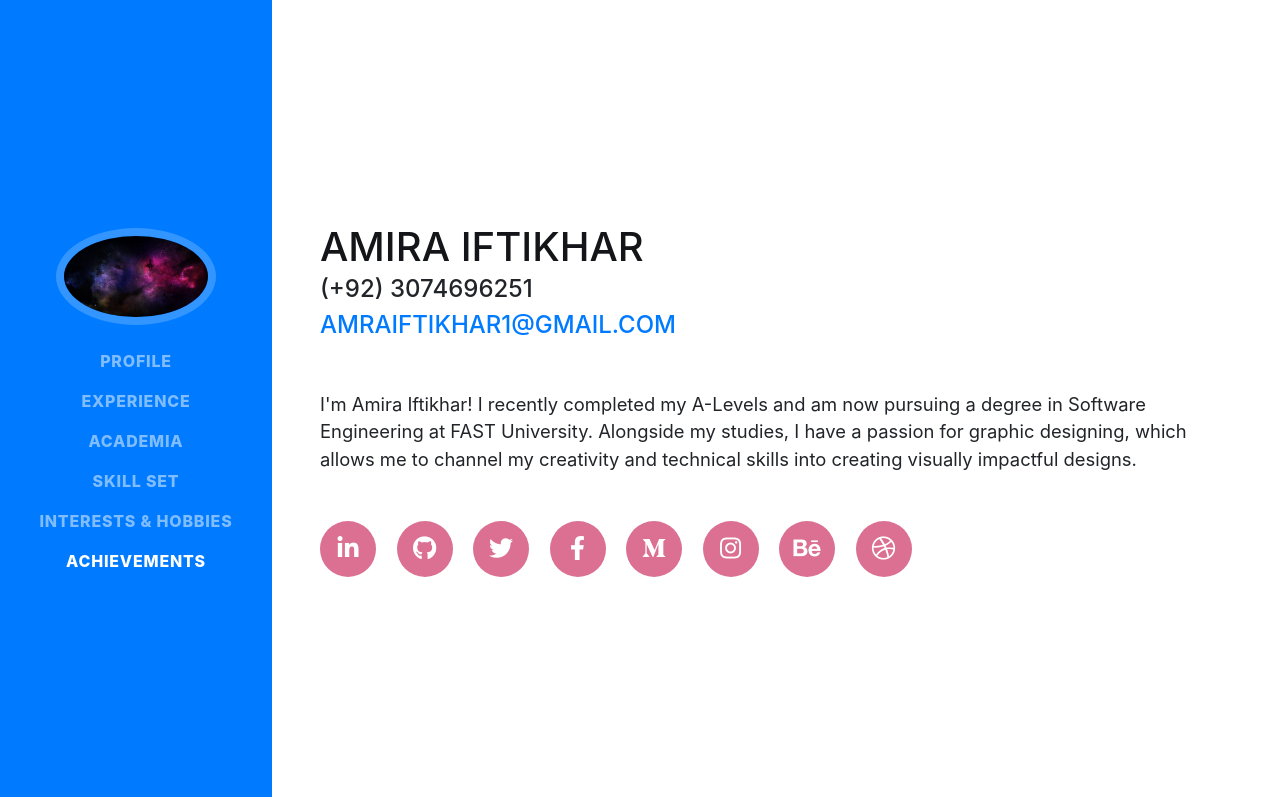
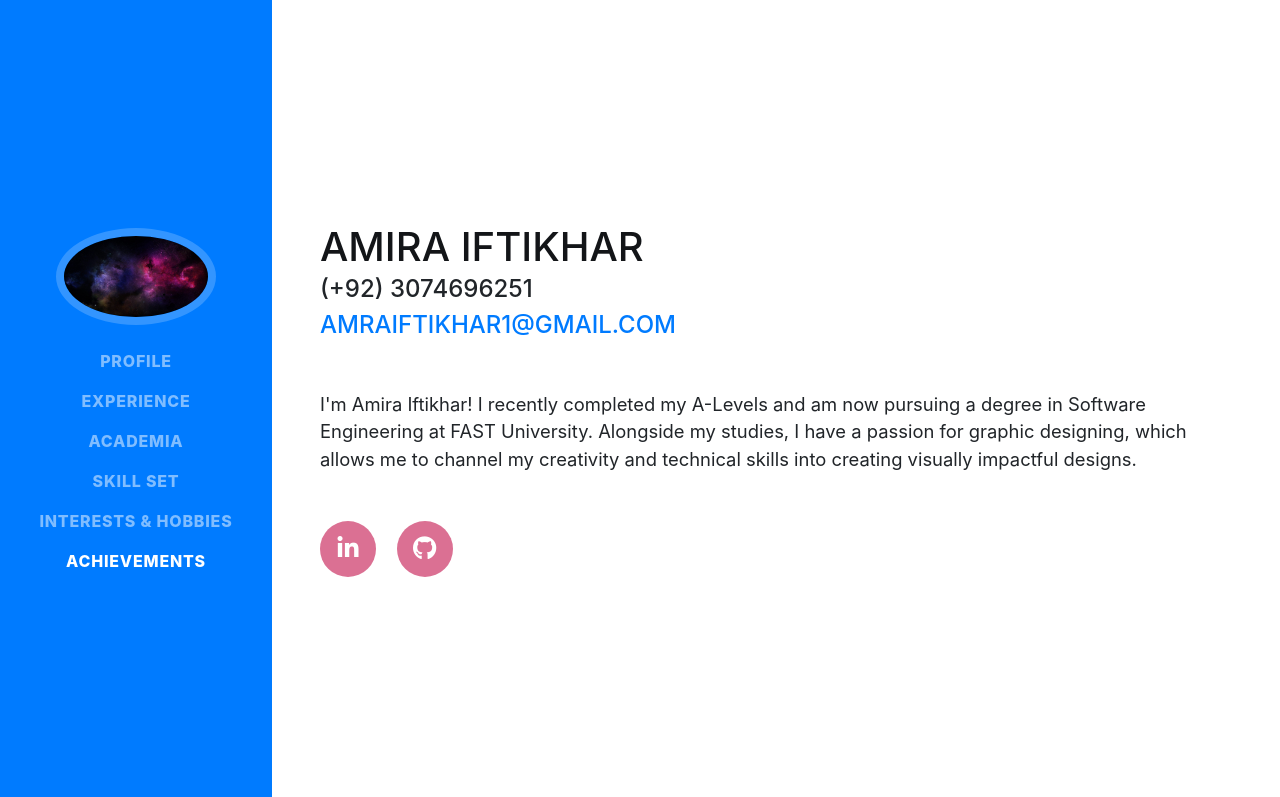
Before and after one commit to Amira-uni/Amira-Iftikhar, a website with bundled scripts: page index.html in a window 1280 px wide. Shown: the top 797 px of the page. Built offline with nearby package versions, Linux system fonts and the light colour scheme; files whose address does not match are found by name; a web font is replaced by a local one.

Commit message:
Update index.html

```diff
--- a/index.html
+++ b/index.html
@@ -99,27 +99,10 @@
           <a href="https://www.linkedin.com/in/am-i">
             <i class="fab fa-linkedin-in"></i>
           </a>
-          <a href="https://github.com/Yaha Apna Link Daalein/">
+          <a href="https://github.com/Amira-uni">
             <i class="fab fa-github"></i>
           </a>
-          <a href="https://twitter.com/Yaha Apna Link Daalein">
-            <i class="fab fa-twitter"></i>
-          </a>
-          <a href="https://www.facebook.com/Yaha Apna Link Daalein">
-            <i class="fab fa-facebook-f"></i>
-          </a>
-          <a href="https://medium.com/Yaha Apna Link Daalein">
-            <i class="fab fa-medium-m"></i>
-          </a>
-          <a href="https://www.instagram.com/Yaha Apna Link Daalein">
-            <i class="fab fa-instagram"></i>
-          </a>
-          <a href="https://www.behance.com/Yaha Apna Link Daalein">
-            <i class="fab fa-behance"></i>
-          </a>
-          <a href="https://www.dribble.com/Yaha Apna Link Daalein">
-            <i class="fab fa-dribbble"></i>
-          </a>
+
         </div>
       </div>
     </section>
```
